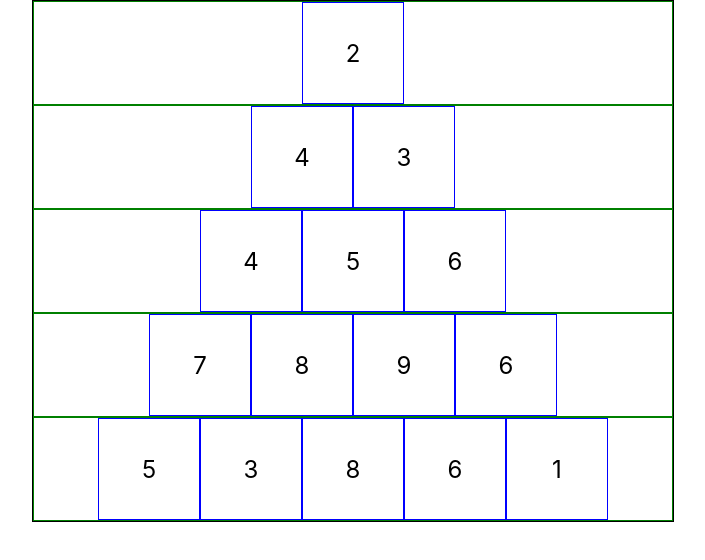
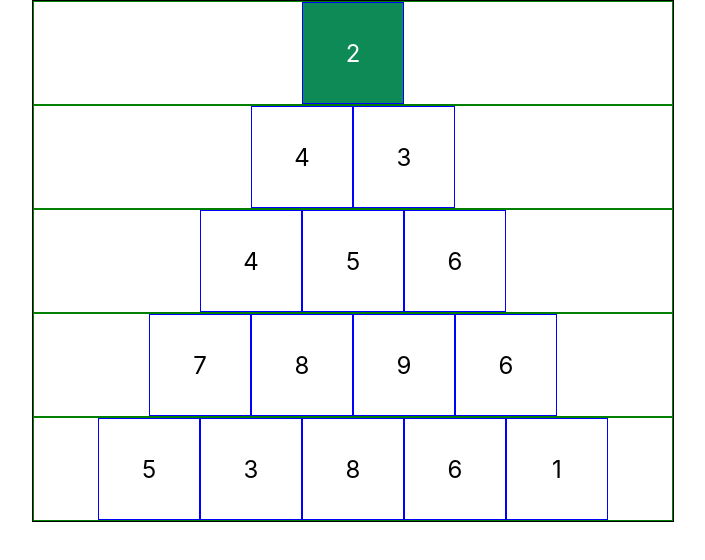
Before and after one commit to davidlira1/pyramid-descent-puzzle, a React (Create React App) app: page / in a window 1280 px wide. Shown: the top 560 px of the page, without its empty margins (287-992 px from the left). Built offline with nearby package versions, Linux system fonts and the light colour scheme.

Commit message:
completed functionality for when clicking on boxes, such as not letting you or letting you

```diff
--- a/src/App.js
+++ b/src/App.js
@@ -9,14 +9,57 @@ class App extends React.Component {
 
     this.state = {
       steps: '',
-      pyramidValues: [[{value:2, clicked: false}],[{value:4, clicked: false},{value:3, clicked: false}],[{value:4, clicked: false},{value:5, clicked: false},{value:6, clicked: false}],[{value:7, clicked: false},{value:8, clicked: false},{value:9, clicked: false},{value:6, clicked: false}],[{value:5, clicked: false},{value:3, clicked: false},{value:8, clicked: false},{value:6, clicked: false},{value:1, clicked: false}]]
+      pyramidValues: [[{value:2, clicked: true}],[{value:4, clicked: false},{value:3, clicked: false}],[{value:4, clicked: false},{value:5, clicked: false},{value:6, clicked: false}],[{value:7, clicked: false},{value:8, clicked: false},{value:9, clicked: false},{value:6, clicked: false}],[{value:5, clicked: false},{value:3, clicked: false},{value:8, clicked: false},{value:6, clicked: false},{value:1, clicked: false}]]
     }
 
     this.handleClickBlock = this.handleClickBlock.bind(this);
   }
 
-  handleClickBlock() {
-    console.log('hello')
+  handleClickBlock(rowIdx, colIdx) {
+    console.log(rowIdx, colIdx)
+
+    //IF TOP BOX IS CLICKED, RETURN
+    if(rowIdx === 0) return;
+
+    //IF BOX THAT IS CLICKED IS NOT IN THE LAST ROW THAT WAS CLICKED,
+    //OR IN THE ROW AFTER IT, RETURN
+    if(rowIdx !== this.state.steps.length && rowIdx !== this.state.steps.length + 1) return;
+
+    //IF BOX THAT IS CLICKED IS NOT DIRECTLY
+    //TO THE LEFT OR RIGHT OF THE PREVIOUS CLICKED BOX, RETURN
+    var prevColIdx = this.state.pyramidValues[rowIdx - 1].reduce((alloc, node, idx) => node.clicked ? idx : alloc, -1);
+    console.log('prevColIdx', prevColIdx);
+    if(colIdx !== prevColIdx && colIdx !== prevColIdx + 1) return;
+
+    //IF THERE IS ALREADY A CLICKED BOX ON THAT ROW, RETURN
+    if(this.state.pyramidValues[rowIdx].reduce((alloc, node, idx) => node.clicked && idx !== colIdx ? true : alloc, false)) return;
+
+    //CREATE A NEW STRING FOR STEPS
+    var newSteps = this.state.steps;
+
+    //CREATE A NEW PYRAMIDVALUES 2D ARRAY WITH THE CLICKED VALUE OF THE BOX TOGGLED
+    var newPyramidValues = this.state.pyramidValues.map((row, rIdx)  => {
+      return row.map((col, cIdx) => {
+        var newC = {...col};
+        // console.log('rIdx', rIdx, 'cIdx', cIdx, 'row', rowIdx, 'col', colIdx);
+        if(rIdx === rowIdx && cIdx === colIdx) {
+          newC.clicked = !newC.clicked;
+          if(newC.clicked) {
+            newSteps+= colIdx === prevColIdx ? "L" : "R";
+          } else {
+            newSteps = newSteps.substring(0, newSteps.length - 1);
+          }
+        }
+        return newC;
+      })
+    })
+    // console.log('newPyramidValues',newPyramidValues)
+
+    this.setState({
+      pyramidValues: newPyramidValues,
+      steps: newSteps
+    })
+
   }
 
   render() {
--- a/src/components/pyramid-block/pyramid-block.component.jsx
+++ b/src/components/pyramid-block/pyramid-block.component.jsx
@@ -1,8 +1,11 @@
 import React from 'react';
 import './pyramid-block.styles.scss';
 
-var PyramidBlock = ({node, handleClickBlock}) => (
-    <div className={`pyramid-block ${node.clicked ? 'clicked' : ''}`} onClick={handleClickBlock}>
+var PyramidBlock = ({row, col, node, handleClickBlock}) => (
+    <div
+        className={`pyramid-block ${node.clicked ? 'clicked' : ''}`}
+        onClick={(ev) => handleClickBlock(row, col)}
+    >
         {node.value}
     </div>
 )
--- a/src/components/pyramid-level/pyramid-level.component.jsx
+++ b/src/components/pyramid-level/pyramid-level.component.jsx
@@ -2,10 +2,15 @@ import React from 'react';
 import './pyramid-level.styles.scss';
 import PyramidBlock from '../pyramid-block/pyramid-block.component';
 
-var PyramidLevel = ({rowValues, handleClickBlock}) => (
+var PyramidLevel = ({row, rowValues, handleClickBlock}) => (
     <div className="pyramid-level">
-        {rowValues.map(node => (
-            <PyramidBlock node={node} handleClickBlock={handleClickBlock}/>
+        {rowValues.map((node, idx) => (
+            <PyramidBlock
+                row={row}
+                col={idx}
+                node={node}
+                handleClickBlock={handleClickBlock}
+            />
         ))}
     </div>
 )
--- a/src/components/pyramid/pyramid.component.jsx
+++ b/src/components/pyramid/pyramid.component.jsx
@@ -4,7 +4,13 @@ import PyramidLevel from '../pyramid-level/pyramid-level.component'
 
 var Pyramid = ({pyramidValues, handleClickBlock}) => (
     <div className="pyramid">
-        {pyramidValues.map(row => <PyramidLevel rowValues={row} handleClickBlock={handleClickBlock}/>)}
+        {pyramidValues.map((row, idx) =>
+            <PyramidLevel
+                row={idx}
+                rowValues={row}
+                handleClickBlock={handleClickBlock}
+            />
+        )}
     </div>
 )
 
```
